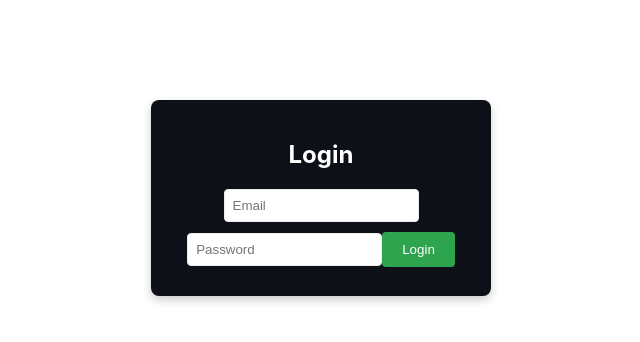
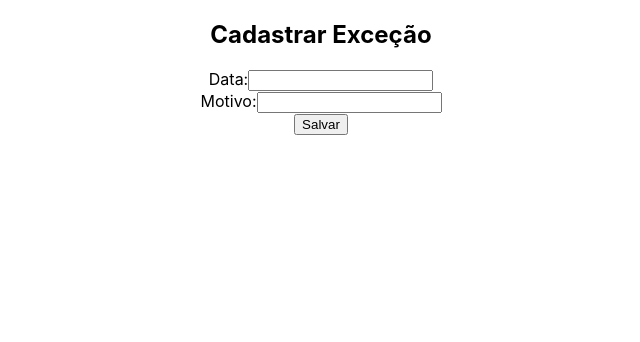
Before and after one commit to lineburgerguilherme/cronogramafront, a React (Create React App) app: page /Execao in a window 1280 px wide. Shown: the top 342 px of the page, without its empty margins (319-959 px from the left). Built offline with nearby package versions, Linux system fonts and the light colour scheme.

Commit message:
exeção
Co-Authored-By: Felipe Oliveira de Souza <49538342+f3l8p4@users.noreply.github.com>

```diff
--- a/package.json
+++ b/package.json
@@ -8,6 +8,7 @@
     "@testing-library/user-event": "^13.5.0",
     "multer": "^1.4.5-lts.1",
     "react": "^18.3.1",
+    "react-datepicker": "^6.9.0",
     "react-dom": "^18.3.1",
     "react-hook-form": "^7.51.3",
     "react-router-dom": "^6.23.0",
--- a/src/App.js
+++ b/src/App.js
@@ -9,6 +9,7 @@ import CadSala from './components/CadastroSala';
 import CadCoordenador from './components/CadastroFase.js';
 import CadFase from './components/CadastroFase.js';
 import Login from './components/Login.js';
+import CadastroDiaExcecao from './components/CadastroDiaExeção.js';
 function App() {
  /* const { register, handleSubmit, formState: { errors } } = useForm();
 
@@ -45,7 +46,9 @@ function App() {
     <div className="App">
 
 
-       <Login/>
+       <CadastroDiaExcecao/>
+
+
     </div>
   );
 }
--- a/src/Routes/Routes.js
+++ b/src/Routes/Routes.js
@@ -6,6 +6,9 @@ import CadProfessor from '../components/CadastroProfessores';
 import CadastroSala from '../components/CadastroSala';
 import CadSala from '../components/CadastroSala';
 import CadFase from '../components/CadastroFase';
+import Login from '../components/Login';
+import CadCurso from '../components/Curso';
+import CadastroDiaExcecao from '../components/CadastroDiaExeção';
 
 
 const Routes = () => {
@@ -14,7 +17,10 @@ const Routes = () => {
             <Route path='/disciplina' component={<CadDisciplina />} />
             <Route path='/professor' componet={<CadProfessor />} />
             <Route path='/sala' conponet ={<CadSala />}/>
-            <Route path='/coordenador' conponet = {<CadFase />}/>
+            <Route path='/fase' conponet = {<CadFase />}/>
+            <Route path='/login' conponet = {<Login />}/>
+            <Route path='/curso' componet = {<CadCurso />}/>
+            <Route path='/Execao' componet = {<CadastroDiaExcecao />}/>
     </Router>
   );
 }
--- /dev/null
+++ b/src/components/CadastroDiaExeção.js
@@ -0,0 +1,48 @@
+import React, { useState } from 'react';
+import DatePicker from 'react-datepicker';
+import 'react-datepicker/dist/react-datepicker.css';
+
+
+function CadastroDiaExcecao() {
+    const [selectedDate, setSelectedDate] = useState(null);
+    const [motivo, setMotivo] = useState('');
+
+    const handleDateChange = date => {
+        setSelectedDate(date);
+    };
+
+    const handleMotivoChange = event => {
+        setMotivo(event.target.value);
+    };
+
+    const handleSalvar = () => {
+        // fazer o metodo para salvar
+        console.log('Data selecionada:', selectedDate);
+        console.log('Motivo:', motivo);
+    };
+
+    return (
+        <div>
+            <h2>Cadastrar Exceção</h2>
+            <div>
+                <label>Data:</label>
+                <DatePicker
+                    selected={selectedDate}
+                    onChange={handleDateChange}
+                    dateFormat="dd/MM/yyyy"
+                />
+            </div>
+            <div>
+                <label>Motivo:</label>
+                <input
+                    type="text"
+                    value={motivo}
+                    onChange={handleMotivoChange}
+                />
+            </div>
+            <button onClick={handleSalvar}>Salvar</button>
+        </div>
+    );
+}
+
+export default CadastroDiaExcecao;
--- /dev/null
+++ b/src/components/Curso.js
@@ -0,0 +1,37 @@
+import React from "react";
+import { useForm } from 'react-hook-form';
+
+const CadCurso = () => {
+    const { register, handleSubmit, formState: { errors } } = useForm();
+
+    const onSubmit = (data) => {
+        console.log(data)
+       };
+    return(
+        <div>
+            <h1>Cadastro de curso</h1>
+            <form onSubmit={handleSubmit(onSubmit)}>
+                <div>
+                    <label htmlFor="nomeDisciplina">Nome: </label>
+                    <input type="text" id="nomeDisciplina" {...register('nomeDisciplina', {required: "O nome da disciplina é obrigatorio"})}/>
+                    {errors.nomeDisciplina && <div> {errors.nomeDisciplina.message} </div>}
+                </div>
+                <div>
+                    <label htmlFor="horasTotais">Horas totais: </label>
+                    <input type="number" id="horasTotais" {...register('horasTotais', {required: "horas totais da disciplina são obrigatorio"})}/>
+
+                    {errors.horasTotais && <div> {errors.horasTotais.message} </div>}
+                </div>
+                <div>
+                    <label htmlFor="quantidadeFases"> Quantidade de fases </label>
+                    <input type="number" id="quantidadeFases" {...register('quantidadeFases', {required: "A quantidade de fases é obrigatoria"})} />
+                    {errors.quantidadeFases && <div> {errors.quantidadeFases.message} </div>}
+                </div>
+                <button type="submit"> Enviar</button>
+            </form>
+        </div>
+    )
+
+}
+
+export default CadCurso
--- a/src/components/Login.js
+++ b/src/components/Login.js
@@ -1,5 +1,5 @@
 import React, { useState } from 'react';
-import App from '../App.css';
+
 
 const Login = () => {
   const [formData, setFormData] = useState({ email: '', password: '' });
```
Also changed, not shown: 1 other file (tests, documents, lock files or other folders).
